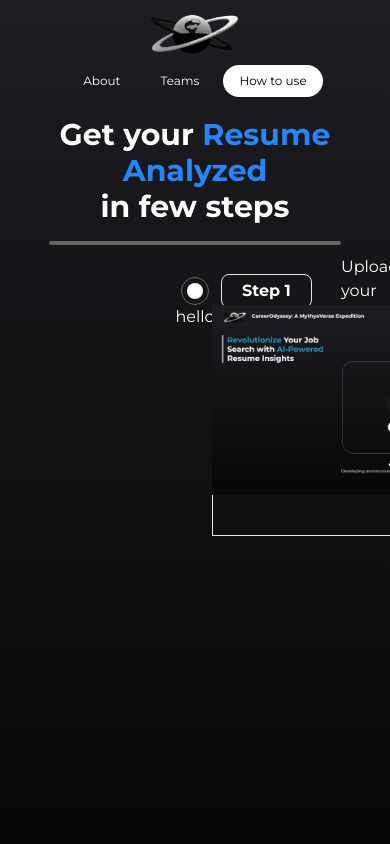
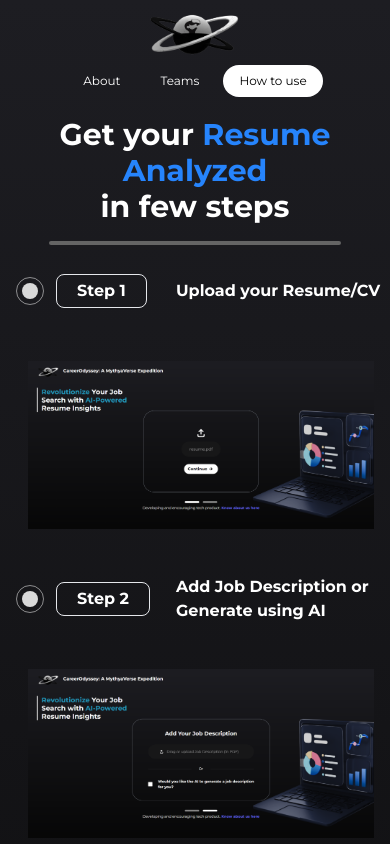
Before and after one commit to Arjun-Praveen-Varshney/careerOdyssey, a React (Create React App) app: page /howtouse in a window 390 px wide. Built offline with nearby package versions, Linux system fonts and the light colour scheme; no server answers.

Commit message:
added howtouse page and made the whole design responsive

```diff
--- a/src/pages/About.jsx
+++ b/src/pages/About.jsx
@@ -73,7 +73,7 @@ const About = () => {
           <div className="mt-4 bg-[#646464] h-1 mx-auto rounded-full"></div>
         </div>
         <div className="relative">
-          <div className="absolute z-0 w-4/5 -my-8 right-28 h-full border-[1px] rounded-3xl"></div>
+          <div className="absolute z-0 w-4/5 -my-8 right-10 lg:right-28 h-full border-[1px] opacity-50 rounded-3xl"></div>
           <div className="relative w-4/5 z-10 py-20 my-20 mx-auto border-[1px] px-8 text-white rounded-3xl space-y-16 bg-[#151518]">
             <div className="flex flex-col space-y-3 border-l-4 border-white text-white pl-8">
               <div className="font-semibold text-2xl">
@@ -93,7 +93,7 @@ const About = () => {
           </div>
         </div>
         <div className="relative">
-          <div className="absolute z-0 w-4/5 -my-8 right-28 h-full border-[1px] rounded-3xl"></div>
+          <div className="absolute z-0 w-4/5 -my-8 right-10 lg:right-28 h-full border-[1px] opacity-50 rounded-3xl"></div>
           <div className="relative w-4/5 z-10 py-20 my-20 mx-auto border-[1px] px-8 text-white rounded-3xl space-y-16 bg-[#151518]">
             <div className="flex flex-col space-y-3 border-l-4 border-white text-white pl-8">
               <div className="font-semibold text-2xl">Vision</div>
@@ -198,7 +198,7 @@ const About = () => {
           </div>
         </div>
         <div className="relative">
-          <div className="absolute z-0 w-4/5 -my-8 right-28 h-full border-[1px] rounded-3xl"></div>
+          <div className="absolute z-0 w-4/5 -my-8 right-10 lg:right-28 h-full border-[1px] opacity-50 rounded-3xl"></div>
           <div className="relative w-4/5 z-10 py-12 my-20 mx-auto border-[1px] px-8 text-white rounded-3xl bg-[#151518]">
             <div className="flex flex-col space-y-3 border-l-4 border-white text-white pl-8">
               <div className="font-semibold text-2xl">CareerOdyssey</div>
--- a/src/pages/HowToUse.jsx
+++ b/src/pages/HowToUse.jsx
@@ -2,6 +2,9 @@ import React from "react";
 import { Link, useLocation, useNavigate } from "react-router-dom";
 import Logo from "../assets/mythyaverse-logo.png";
 import img1 from "../assets/abouthome2.png";
+import img2 from "../assets/abouthome3.png";
+import img3 from "../assets/abouthome4.png";
+import img4 from "../assets/abouthome5.png";
 
 const HowToUse = () => {
   const navigate = useNavigate();
@@ -76,31 +79,120 @@ const HowToUse = () => {
           <div className=""> in few steps</div>
           <div className="mt-4 bg-[#646464] h-1 mx-auto rounded-full w-3/4"></div>
         </div>
-        <div className="my-8 flex flex-col items-center">
+        <div className="my-8 flex flex-col lg:items-center mx-4 lg:mx-0 space-y-8 lg:space-y-0">
           <div className="flex items-center">
-            <div className="border-[1px] border-[#646464] rounded-full h-7 w-7 inline-flex items-center justify-center text-center">
-              <div className="bg-white rounded-full h-4 w-4"></div>
+            <div className="border-[1px] border-white border-opacity-50 rounded-full h-7 w-7 inline-flex items-center justify-center text-center">
+              <div className="bg-[#D9D9D9] rounded-full h-4 w-4"></div>
             </div>
             <div className="p-1 ml-10 border-[1px] absolute rounded-lg">
               <div className="inline-flex text-white mx-4 font-semibold">
                 Step 1
               </div>
             </div>
-            <div className="inline-flex absolute ml-40 text-white">
+            <div className="inline-flex absolute ml-40 text-white font-semibold">
               Upload your Resume/CV
             </div>
           </div>
-          <div className="border-l-2 pl-8">
-            <div className="z-0 h-[231px] w-[462px] border-[1px] absolute"></div>
+          <div className="flex w-full">
+            <div className="flex-1 lg:block hidden"></div>
+            <div className="lg:border-l-2 lg:border-[#D9D9D9] flex-1 my-6">
+              <div className="pl-3 lg:pl-[4.5rem] relative overflow-hidden lg:overflow-visible">
+                <div className="z-0 h-[231px] w-[462px] border-[1px] top-3 left-8 lg:left-24 absolute opacity-50"></div>
                 <img
-              className="z-1 absolute"
+                  className="z-10 relative"
                   src={img1}
                   alt="howtouse-1"
                   height={231}
                   width={462}
                 />
               </div>
-          <div className="text-white">hello</div>
+            </div>
+          </div>
+          <div className="flex lg:flex-row-reverse items-center">
+            <div className="border-[1px] border-white border-opacity-50 rounded-full h-7 w-7 inline-flex items-center justify-center text-center">
+              <div className="bg-[#D9D9D9] rounded-full h-4 w-4"></div>
+            </div>
+            <div className="p-1 ml-10 lg:ml-0 lg:mr-10 border-[1px] absolute rounded-lg">
+              <div className="inline-flex text-white mx-4 font-semibold">
+                Step 2
+              </div>
+            </div>
+            <div className="inline-flex absolute ml-40 lg:ml-0 lg:mr-40 text-white font-semibold">
+              Add Job Description or Generate using AI
+            </div>
+          </div>
+          <div className="flex w-full">
+            <div className="lg:border-r-2 lg:border-[#D9D9D9] flex-1 my-6">
+              <div className="relative pl-3 lg:pl-0 lg:pr-[4.5rem] lg:flex lg:justify-end overflow-hidden lg:overflow-visible">
+                <div className="z-0 h-[231px] w-[462px] border-[1px] top-3 left-8 lg:left-auto lg:right-12 absolute opacity-50"></div>
+                <img
+                  className="z-10 relative"
+                  src={img2}
+                  alt="howtouse-2"
+                  height={231}
+                  width={462}
+                />
+              </div>
+            </div>
+            <div className="flex-1 lg:block hidden"></div>
+          </div>
+          <div className="flex items-center">
+            <div className="border-[1px] border-white border-opacity-50 rounded-full h-7 w-7 inline-flex items-center justify-center text-center">
+              <div className="bg-[#D9D9D9] rounded-full h-4 w-4"></div>
+            </div>
+            <div className="p-1 ml-10 border-[1px] absolute rounded-lg">
+              <div className="inline-flex text-white mx-4 font-semibold">
+                Step 3
+              </div>
+            </div>
+            <div className="inline-flex absolute ml-40 text-white font-semibold">
+              Select Job role and Experience level
+            </div>
+          </div>
+          <div className="flex w-full">
+            <div className="flex-1 lg:block hidden"></div>
+            <div className="lg:border-l-2 lg:border-[#D9D9D9] flex-1 my-6">
+              <div className="pl-3 lg:pl-[4.5rem] relative overflow-hidden lg:overflow-visible">
+                <div className="z-0 h-[231px] w-[462px] border-[1px] top-3 left-8 lg:left-24 absolute opacity-50"></div>
+                <img
+                  className="z-10 relative"
+                  src={img3}
+                  alt="howtouse-3"
+                  height={231}
+                  width={462}
+                />
+              </div>
+            </div>
+          </div>
+          <div className="flex lg:flex-row-reverse items-center">
+            <div className="border-[1px] border-white border-opacity-50 rounded-full h-7 w-7 inline-flex items-center justify-center text-center">
+              <div className="bg-[#D9D9D9] rounded-full h-4 w-4"></div>
+            </div>
+            <div className="p-1 ml-10 lg:ml-0 lg:mr-10 border-[1px] absolute rounded-lg">
+              <div className="inline-flex text-white mx-4 font-semibold">
+                Step 4
+              </div>
+            </div>
+            <div className="inline-flex absolute ml-40 lg:ml-0 lg:mr-40 text-white font-semibold">
+              Improve your CV or Resume with CareerOdyssey result and feedback
+            </div>
+          </div>
+          <div className="flex w-full">
+            <div className="lg:border-r-2 lg:border-[#D9D9D9] flex-1 my-6">
+              <div className="relative pl-3 lg:pl-0 lg:pr-[4.5rem] lg:flex lg:justify-end overflow-hidden lg:overflow-visible">
+                <div className="z-0 h-[231px] w-[462px] border-[1px] top-3 left-8 lg:left-auto lg:right-12 absolute opacity-50"></div>
+                <img
+                  className="z-10 relative"
+                  src={img4}
+                  alt="howtouse-4"
+                  height={231}
+                  width={462}
+                />
+              </div>
+            </div>
+            <div className="flex-1 lg:block hidden"></div>
+          </div>
+          <div className=""></div>
           <div className=""></div>
           <div className=""></div>
           <div className=""></div>
--- a/src/pages/Teams.jsx
+++ b/src/pages/Teams.jsx
@@ -84,7 +84,7 @@ const Teams = () => {
           <div className="mt-4 bg-[#646464] h-1 mx-auto rounded-full"></div>
         </div>
         <div className="relative">
-          <div className="absolute z-0 w-[90%] -my-8 left-28 h-full border-[1px] rounded-3xl"></div>
+          <div className="absolute z-0 w-[90%] -my-8 right-4 lg:right-auto lg:left-28 h-full border-[1px] opacity-50 rounded-3xl"></div>
           <div className="relative w-[90%] z-10 py-20 my-20 mx-auto border-[1px] px-8 text-white rounded-3xl space-y-16 bg-[#151518]">
             <div className="flex flex-col space-y-3 border-l-4 border-white text-white pl-8">
               <div className="font-semibold text-2xl">Team</div>
@@ -239,7 +239,7 @@ const Teams = () => {
           </div>
         </div>
         <div className="relative">
-          <div className="absolute z-0 w-[90%] -my-8 left-28 h-full border-[1px] rounded-3xl"></div>
+          <div className="absolute z-0 w-[90%] -my-8 right-4 lg:right-auto lg:left-28 h-full border-[1px] opacity-50 rounded-3xl"></div>
           <div className="relative w-[90%] z-10 py-20 my-20 mx-auto border-[1px] px-8 text-white rounded-3xl space-y-16 bg-[#151518]">
             <div className="flex flex-col space-y-3 border-l-4 border-white text-white pl-8">
               <div className="font-semibold text-2xl">Advisors</div>
@@ -315,7 +315,7 @@ const Teams = () => {
           </div>
         </div>
         <div className="relative">
-          <div className="absolute z-0 w-[90%] -my-8 left-28 h-full border-[1px] rounded-3xl"></div>
+          <div className="absolute z-0 w-[90%] -my-8 right-4 lg:right-auto lg:left-28 h-full border-[1px] opacity-50 rounded-3xl"></div>
           <div className="relative w-[90%] z-10 py-12 my-20 mx-auto border-[1px] px-8 text-white rounded-3xl bg-[#151518]">
             <div className="flex flex-col space-y-3 border-l-4 border-white text-white pl-8">
               <div className="font-semibold text-2xl">
```
Also changed, not shown: src/assets/abouthome5.png. Lines whose indentation alone changed are shown as unchanged.
